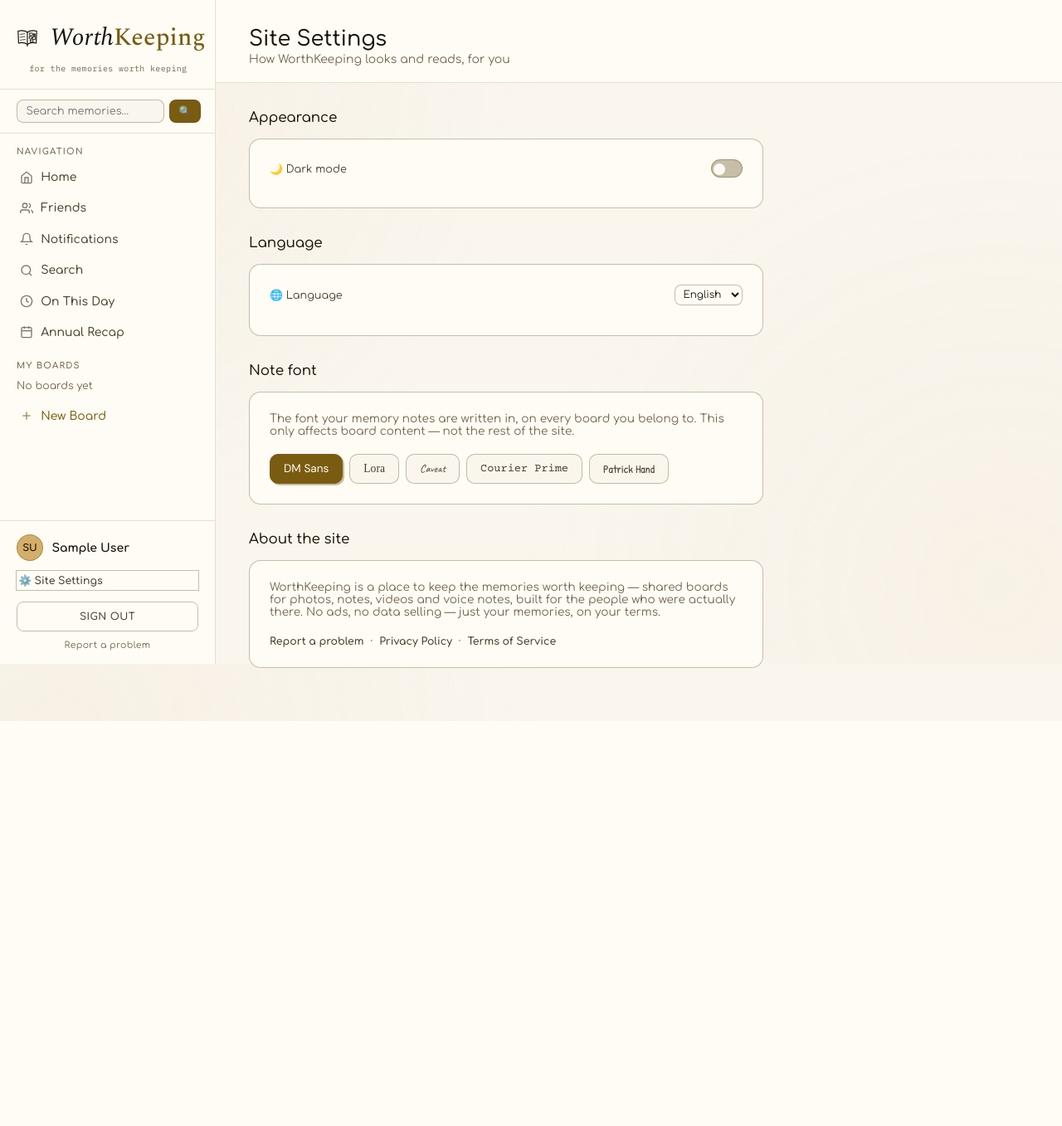
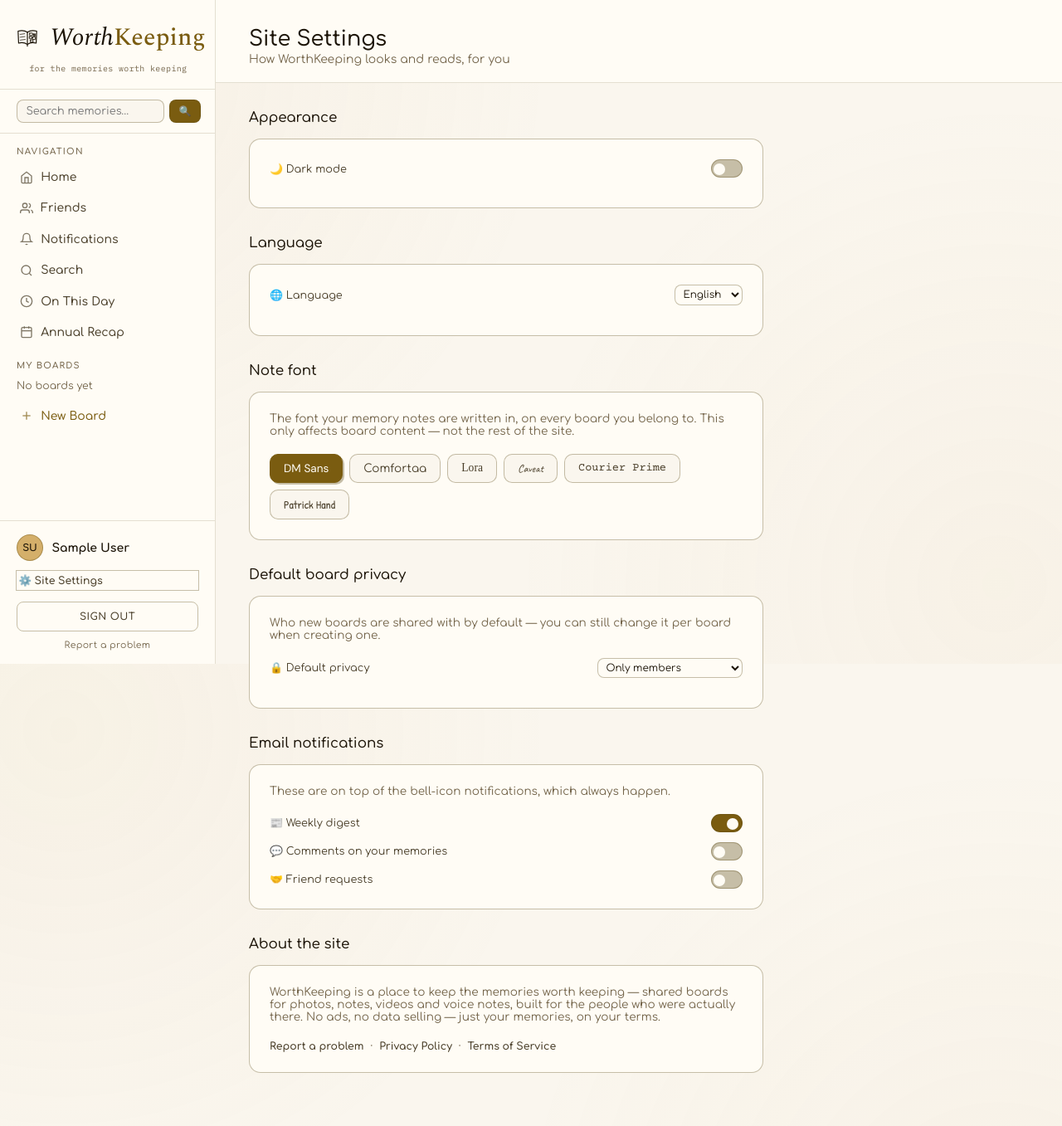
Before and after one commit to BlueWhiteTen/memboard, a Django app: page /settings/ in a window 1280 px wide. Shown: the whole page at 83% size. Before the commit the page ends 869 px from the top, so only its background shows below. Run offline with Django 4.2, Linux system fonts and the light colour scheme; the visitor is signed in with stand-in values (Sample User, id 1); data that the repository does not hold is empty.

Commit message:
Bring back font picker, add default board privacy, email notifications, board list view

```diff
--- a/core/models.py
+++ b/core/models.py
@@ -76,6 +76,7 @@ class FriendGroup(models.Model):
 
 FONT_CHOICES = [
     ('dm_sans',       'DM Sans'),
+    ('comfortaa',     'Comfortaa'),
     ('lora',          'Lora'),
     ('caveat',        'Caveat'),
     ('courier_prime', 'Courier Prime'),
@@ -157,6 +158,7 @@ PROFILE_VISIBILITY_CHOICES = [
 
 FONT_CSS = {
     'dm_sans':       "'DM Sans', sans-serif",
+    'comfortaa':     "'Comfortaa', sans-serif",
     'lora':          "'Lora', serif",
     'caveat':        "'Caveat', cursive",
     'courier_prime': "'Courier Prime', monospace",
@@ -213,6 +215,11 @@ class UserProfile(models.Model):
     push_p256dh    = models.TextField(blank=True)
     push_auth      = models.TextField(blank=True)
     weekly_digest  = models.BooleanField(default=True)
+
+    # Which in-app notifications also get emailed — on top of (not instead
+    # of) the bell-icon notification, which always happens regardless.
+    email_on_comment       = models.BooleanField(default=False)
+    email_on_friend_request = models.BooleanField(default=False)
     theme          = models.CharField(max_length=10, choices=THEME_CHOICES, default='light')
 
     # Powers the "Since your last visit" panel on the home page: set to now
@@ -225,6 +232,10 @@ class UserProfile(models.Model):
     # per-user rather than per-board, since two people sharing a board may
     # each want it sorted differently.
     board_sort_mode = models.CharField(max_length=15, choices=BOARD_SORT_CHOICES, default='recent')
+
+    # Pre-selected privacy option on the "New Board" form — purely a
+    # convenience default, doesn't restrict what the user can pick per board.
+    default_board_privacy = models.CharField(max_length=12, choices=PRIVACY_CHOICES, default='members')
 
     # Disable = "close for a bit": reversible, nothing is touched besides
     # this flag. Delete = permanent: the account is scrubbed and locked, but
--- a/core/templates/core/site_settings.html
+++ b/core/templates/core/site_settings.html
@@ -63,8 +63,47 @@
         <div class="font-picker">
             {% for key, label in font_choices %}
             <button type="button" class="font-btn {% if current_font == key %}active{% endif %}" onclick="setNoteFont('{{ key }}', this)"
-                    style="font-family:{% if key == 'dm_sans' %}'DM Sans',sans-serif{% elif key == 'lora' %}'Lora',serif{% elif key == 'caveat' %}'Caveat',cursive{% elif key == 'courier_prime' %}'Courier Prime',monospace{% elif key == 'patrick_hand' %}'Patrick Hand',cursive{% endif %}">{{ label }}</button>
+                    style="font-family:{% if key == 'dm_sans' %}'DM Sans',sans-serif{% elif key == 'comfortaa' %}'Comfortaa',sans-serif{% elif key == 'lora' %}'Lora',serif{% elif key == 'caveat' %}'Caveat',cursive{% elif key == 'courier_prime' %}'Courier Prime',monospace{% elif key == 'patrick_hand' %}'Patrick Hand',cursive{% endif %}">{{ label }}</button>
             {% endfor %}
+        </div>
+    </div>
+
+    <div class="section-title">{% trans "Default board privacy" %}</div>
+    <div class="info-card">
+        <p class="hint">{% trans "Who new boards are shared with by default — you can still change it per board when creating one." %}</p>
+        <div class="language-row">
+            <span>🔒 {% trans "Default privacy" %}</span>
+            <select class="language-select" onchange="setDefaultBoardPrivacy(this.value)">
+                {% for key, label in privacy_choices %}
+                <option value="{{ key }}" {% if current_default_privacy == key %}selected{% endif %}>{{ label }}</option>
+                {% endfor %}
+            </select>
+        </div>
+    </div>
+
+    <div class="section-title">{% trans "Email notifications" %}</div>
+    <div class="info-card">
+        <p class="hint">{% trans "These are on top of the bell-icon notifications, which always happen." %}</p>
+        <div class="theme-toggle-row">
+            <span>📰 {% trans "Weekly digest" %}</span>
+            <label class="theme-switch">
+                <input type="checkbox" {% if weekly_digest %}checked{% endif %} onchange="setEmailNotification('weekly_digest', this.checked)">
+                <span class="theme-slider"></span>
+            </label>
+        </div>
+        <div class="theme-toggle-row">
+            <span>💬 {% trans "Comments on your memories" %}</span>
+            <label class="theme-switch">
+                <input type="checkbox" {% if email_on_comment %}checked{% endif %} onchange="setEmailNotification('email_on_comment', this.checked)">
+                <span class="theme-slider"></span>
+            </label>
+        </div>
+        <div class="theme-toggle-row" style="margin-bottom:0;">
+            <span>🤝 {% trans "Friend requests" %}</span>
+            <label class="theme-switch">
+                <input type="checkbox" {% if email_on_friend_request %}checked{% endif %} onchange="setEmailNotification('email_on_friend_request', this.checked)">
+                <span class="theme-slider"></span>
+            </label>
         </div>
     </div>
 
@@ -92,5 +131,21 @@ function setNoteFont(font, btn) {
         btn.classList.add('active');
     });
 }
+
+function setDefaultBoardPrivacy(privacy) {
+    fetch("{% url 'set_default_board_privacy' %}", {
+        method: 'POST',
+        headers: {'X-CSRFToken': THEME_CSRF, 'Content-Type': 'application/x-www-form-urlencoded'},
+        body: 'privacy=' + privacy
+    });
+}
+
+function setEmailNotification(field, checked) {
+    fetch("{% url 'set_email_notification' %}", {
+        method: 'POST',
+        headers: {'X-CSRFToken': THEME_CSRF, 'Content-Type': 'application/x-www-form-urlencoded'},
+        body: 'field=' + field + '&value=' + (checked ? '1' : '0')
+    });
+}
 </script>
 {% endblock %}
--- a/core/urls.py
+++ b/core/urls.py
@@ -99,6 +99,8 @@ urlpatterns = [
     path('api/lookup-user/',        views.lookup_user_view,           name='lookup_user'),
     path('api/push-subscribe/',     views.save_push_subscription_view, name='push_subscribe'),
     path('api/set-board-sort/',     views.set_board_sort_view,        name='set_board_sort'),
+    path('api/set-default-board-privacy/', views.set_default_board_privacy_view, name='set_default_board_privacy'),
+    path('api/set-email-notification/',    views.set_email_notification_view,    name='set_email_notification'),
     path('api/reorder-boards/',     views.reorder_boards_view,        name='reorder_boards'),
     path('groups/<int:pk>/pin/',    views.toggle_board_pin_view,      name='toggle_board_pin'),
 
--- a/core/views.py
+++ b/core/views.py
@@ -34,7 +34,7 @@ from .forms import (
 )
 from .email_utils import (
     send_invite_email, send_friend_invite_email, send_problem_report_email,
-    send_memory_report_email,
+    send_memory_report_email, send_notification_email,
 )
 from django.core import files as django_files
 from .on_this_day import get_on_this_day_memories
@@ -94,6 +94,16 @@ def get_user_stats(user):
     }
 
 
+#: in-app notification types that can additionally be emailed, mapped to the
+#: UserProfile boolean field that opts a user into that email. The bell-icon
+#: notification itself always happens regardless of these settings — this
+#: only controls whether it's *also* emailed.
+EMAIL_NOTIFICATION_TYPES = {
+    'comment':    'email_on_comment',
+    'friend_req': 'email_on_friend_request',
+}
+
+
 def create_notification(recipient, actor, notif_type, text, memory=None, group=None):
     if recipient == actor:
         return
@@ -101,6 +111,11 @@ def create_notification(recipient, actor, notif_type, text, memory=None, group=N
         recipient=recipient, actor=actor, notif_type=notif_type,
         text=text, memory=memory, group=group,
     )
+    profile_field = EMAIL_NOTIFICATION_TYPES.get(notif_type)
+    if profile_field:
+        profile = getattr(recipient, 'profile', None)
+        if profile is not None and getattr(profile, profile_field, False):
+            send_notification_email(recipient, _('WorthKeeping: %(text)s') % {'text': text}, text)
 
 
 def log_activity(group, actor, action_type, description, memory=None):
@@ -473,7 +488,8 @@ def create_group_view(request):
             messages.success(request, _('Board "%(board)s" created!') % {'board': group.name})
             return redirect('group_detail', pk=group.pk)
     else:
-        form = GroupForm(owner=user)
+        profile, _created = UserProfile.objects.get_or_create(user=user)
+        form = GroupForm(owner=user, initial={'privacy': profile.default_board_privacy})
     return render(request, 'core/create_group.html', {
         'form': form, 'friends': friends, 'friend_groups': friend_groups,
         'user_initials': get_initials(user),
@@ -492,6 +508,14 @@ def group_detail_view(request, pk):
     sort = request.GET.get('sort', 'newest')
     if sort not in ('newest', 'oldest', 'alphabetical'):
         sort = 'newest'
+
+    # Memory layout: the usual masonry grid of cards, or a full-width list
+    # (one row per memory, photo on the left, everything else to its right).
+    # Kept as a plain GET param (like `sort` above) rather than a stored
+    # preference — it's a per-visit display choice, not an account setting.
+    view_mode = request.GET.get('view', 'grid')
+    if view_mode not in ('grid', 'list'):
+        view_mode = 'grid'
 
     # Filters — person tagged/created, colour, and a memory-date range.
     # Invalid/unparseable values are just dropped rather than erroring, so a
@@ -636,6 +660,7 @@ def group_detail_view(request, pk):
         'group':            group,
         'memories':         memories,
         'current_sort':     sort,
+        'current_view':     view_mode,
         'filter_person':    filter_person,
         'filter_colour':    filter_colour,
         'filter_from':      filter_from,
@@ -721,6 +746,36 @@ def set_theme_view(request):
             profile, _created = UserProfile.objects.get_or_create(user=request.user)
             profile.theme = theme
             profile.save(update_fields=['theme'])
+            return JsonResponse({'ok': True})
+    return JsonResponse({'ok': False}, status=400)
+
+
+@login_required
+def set_default_board_privacy_view(request):
+    if request.method == 'POST':
+        privacy = request.POST.get('privacy', 'members')
+        valid = [p[0] for p in PRIVACY_CHOICES]
+        if privacy in valid:
+            profile, _created = UserProfile.objects.get_or_create(user=request.user)
+            profile.default_board_privacy = privacy
+            profile.save(update_fields=['default_board_privacy'])
+            return JsonResponse({'ok': True})
+    return JsonResponse({'ok': False}, status=400)
+
+
+@login_required
+def set_email_notification_view(request):
+    """One endpoint for every email-notification toggle in Site Settings —
+    `field` names the UserProfile boolean field to flip, `value` is '1'/'0'.
+    Kept generic rather than one view per toggle since the set only grows."""
+    if request.method == 'POST':
+        field = request.POST.get('field', '')
+        value = request.POST.get('value', '') == '1'
+        allowed = {'weekly_digest', 'email_on_comment', 'email_on_friend_request'}
+        if field in allowed:
+            profile, _created = UserProfile.objects.get_or_create(user=request.user)
+            setattr(profile, field, value)
+            profile.save(update_fields=[field])
             return JsonResponse({'ok': True})
     return JsonResponse({'ok': False}, status=400)
 
@@ -2008,6 +2063,11 @@ def site_settings_view(request):
         'user_display':  get_display_name(request.user),
         'font_choices':  FONT_CHOICES,
         'current_font':  profile.note_font,
+        'privacy_choices':        PRIVACY_CHOICES,
+        'current_default_privacy': profile.default_board_privacy,
+        'weekly_digest':           profile.weekly_digest,
+        'email_on_comment':        profile.email_on_comment,
+        'email_on_friend_request': profile.email_on_friend_request,
     })
 
 
```
Also changed, not shown: core/templates/core/group_detail.html (+47 -2 lines), core/migrations/0017_alter_userprofile_note_font.py (added), core/migrations/0018_userprofile_default_board_privacy_and_more.py (added), locale/el/LC_MESSAGES/django.po, 1 other file.
